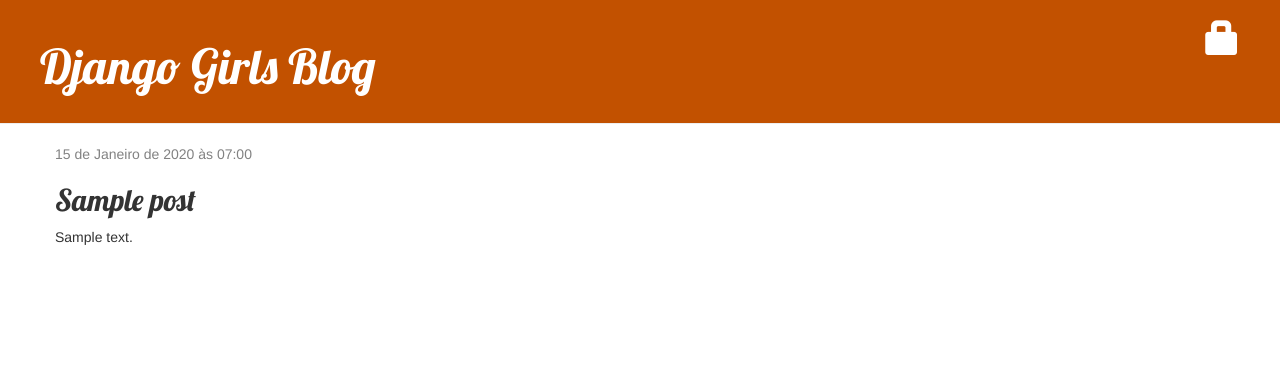
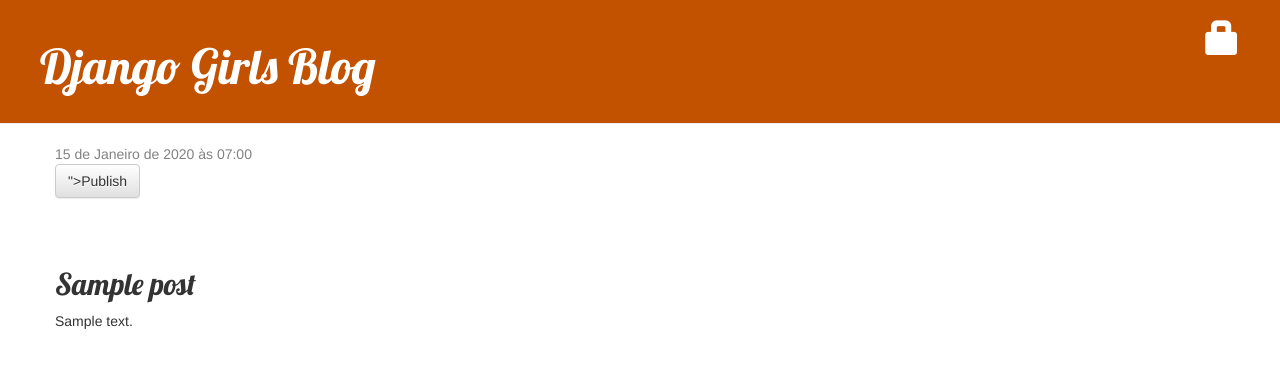
Before and after one commit to Maria-Mendes13/projetodjango, a Django app: page /post/1/ in a window 1280 px wide. Shown: the top 368 px of the page. Run offline with Django 4.2, Linux system fonts and the light colour scheme; tables that the repository leaves empty hold one stand-in row (values such as "Sample post"); some libraries are stand-ins or nearby versions.

Commit message:
My Django app, first commit

```diff
--- a/blog/templates/blog/base.html
+++ b/blog/templates/blog/base.html
@@ -12,7 +12,7 @@
     {% if user.is_authenticated %}
         <a href="{% url 'post_new' %}" class="top-menu"><span class="glyphicon glyphicon-plus"></span></a>
         <p class="top-menu">Hello {{ user.username }} <small>(<a href="{% url 'logout' %}">Log out</a>)</small></p>
-        <a href="<div data-gb-custom-block data-tag='url'data-0='post_draft_list'></div>" class="top-menu"><span class="glyphicon glyphicon-edit"></span></a>
+        <a href="<div data-gb-custom-block data-tag='url' data-0='post_draft_list'></div>" class="top-menu"><span class="glyphicon glyphicon-edit"></span></a>
     {% else %}
         <a href="{% url 'login' %}" class="top-menu"><span class="glyphicon glyphicon-lock"></span></a>
     {% endif %}
--- a/blog/templates/blog/post_detail.html
+++ b/blog/templates/blog/post_detail.html
@@ -3,9 +3,21 @@
 {% block content %}
     <div class="post">
         {% if post.published_date %}
-            <div class="date">
-                {{ post.published_date }}
-            </div>
+<div data-gb-custom-block data-tag="if"></div>
+
+    <div class="date">
+        {{ post.published_date }}
+    </div>
+
+<div data-gb-custom-block data-tag="else"></div>
+
+    <a class="btn btn-default" href="
+
+<div data-gb-custom-block data-tag="url" data-0='post_publish'>
+
+">Publish</a>
+
+</div>
         {% endif %}
         {% if user.is_authenticated %}
             <a class="btn btn-default" href="{% url 'post_edit' pk=post.pk %}"><span class="glyphicon glyphicon-pencil"></span></a>
--- a/projetodjango/settings.py
+++ b/projetodjango/settings.py
@@ -123,4 +123,5 @@ STATIC_URL = 'static/'
 
 DEFAULT_AUTO_FIELD = 'django.db.models.BigAutoField'
 LOGIN_REDIRECT_URL = '/'
+
 #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
```
Also changed, not shown: blog/views.py (line endings or trailing spaces), 1 other file.
